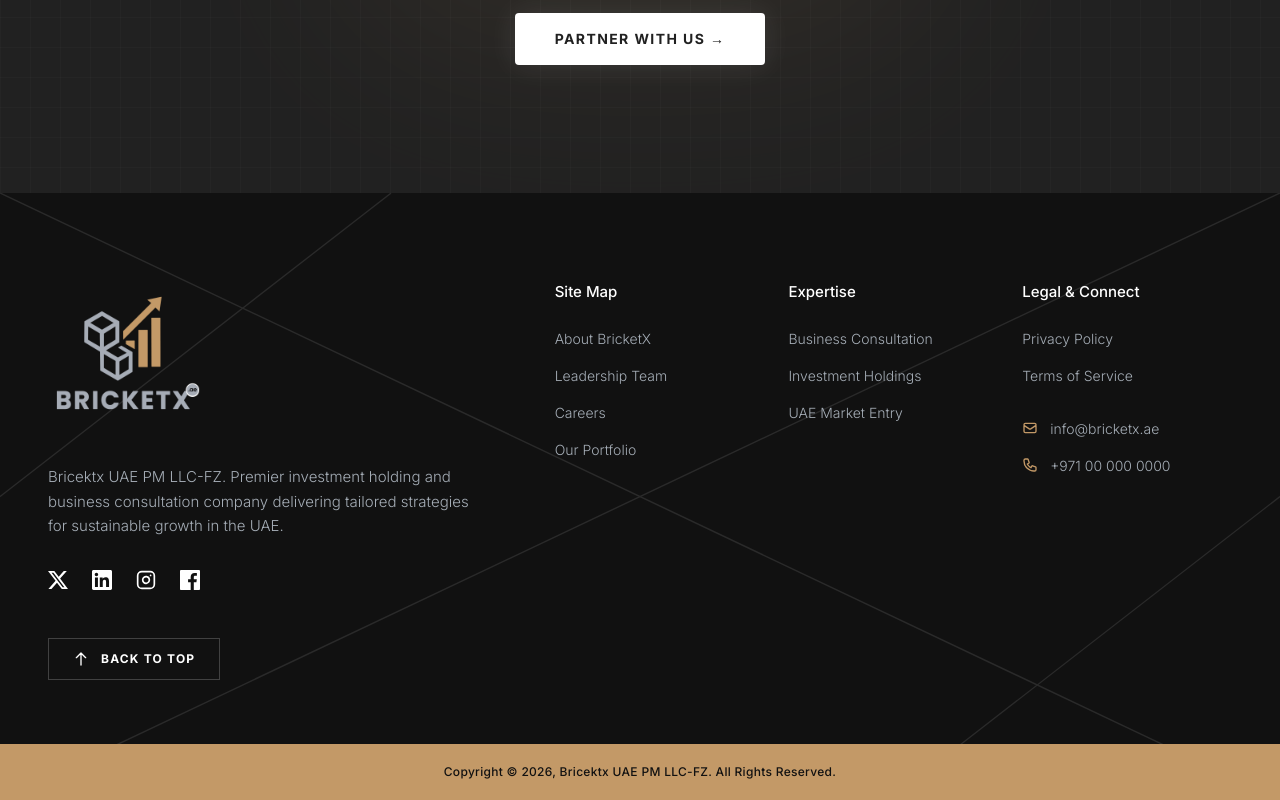
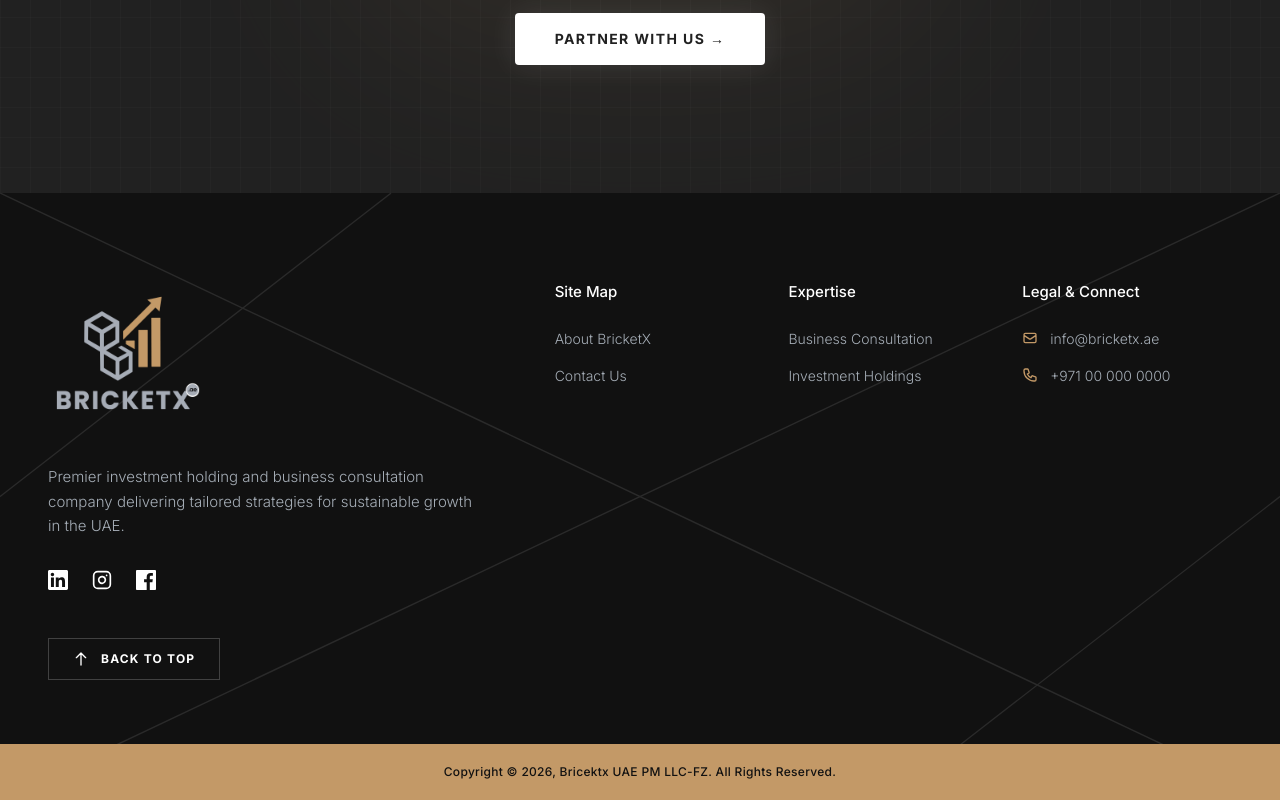
Before and after one commit to SyedZayan/Bricketx.ae, a Next.js app: page / in a window 1280 px wide. Shown: the part 3598-4398 px from the top of the page. Built offline with nearby package versions, Linux system fonts and the light colour scheme.

Commit message:
Social Links Updated

```diff
--- a/components/layout/Footer.tsx
+++ b/components/layout/Footer.tsx
@@ -2,6 +2,7 @@
 
 import Image from 'next/image';
 import Link from 'next/link';
+import { companyInfo } from '@/config/company';
 
 export default function Footer() {
   const currentYear = new Date().getFullYear();
@@ -33,35 +34,32 @@ export default function Footer() {
             <Link href="/" className="mb-8 inline-block">
                <Image
                 src="/images/BricketX UAE.png"
-                alt="BricketX UAE Logo"
+                alt={`${companyInfo.name} Logo`}
                 width={160}
                 height={55}
                 className="object-contain"
               />
             </Link>
 
-            {/* Bio */}
+            {/* Bio from Data File */}
             <p className="text-[var(--color-grey)] text-[15px] leading-relaxed font-light max-w-md mb-8">
-              Bricektx UAE PM LLC-FZ. Premier investment holding and business consultation company delivering tailored strategies for sustainable growth in the UAE.
+              {companyInfo.description}
             </p>
 
-            {/* Social Icons */}
+            {/* Social Icons using Data File (Removed inactive Twitter link) */}
             <div className="flex items-center gap-6 mb-12">
-              <a href="#" className="text-white hover:text-[var(--color-gold)] transition-colors">
-                <svg className="w-5 h-5" fill="currentColor" viewBox="0 0 24 24"><path d="M18.901 1.153h3.68l-8.04 9.19L24 22.846h-7.406l-5.8-7.584-6.638 7.584H.474l8.6-9.83L0 1.154h7.594l5.243 6.932ZM17.61 20.644h2.039L6.486 3.24H4.298Z"/></svg>
-              </a>
-              <a href="#" className="text-white hover:text-[var(--color-gold)] transition-colors">
+              <a href={companyInfo.socials.linkedin} target="_blank" rel="noopener noreferrer" className="text-white hover:text-[var(--color-gold)] transition-colors">
                 <svg className="w-5 h-5" fill="currentColor" viewBox="0 0 24 24"><path d="M20.447 20.452h-3.554v-5.569c0-1.328-.027-3.037-1.852-3.037-1.853 0-2.136 1.445-2.136 2.939v5.667H9.351V9h3.414v1.561h.046c.477-.9 1.637-1.85 3.37-1.85 3.601 0 4.267 2.37 4.267 5.455v6.286zM5.337 7.433c-1.144 0-2.063-.926-2.063-2.065 0-1.138.92-2.063 2.063-2.063 1.14 0 2.064.925 2.064 2.063 0 1.139-.925 2.065-2.064 2.065zm1.782 13.019H3.555V9h3.564v11.452zM22.225 0H1.771C.792 0 0 .774 0 1.729v20.542C0 23.227.792 24 1.771 24h20.451C23.2 24 24 23.227 24 22.271V1.729C24 .774 23.2 0 22.222 0h.003z"/></svg>
               </a>
-              <a href="#" className="text-white hover:text-[var(--color-gold)] transition-colors">
+              <a href={companyInfo.socials.instagram} target="_blank" rel="noopener noreferrer" className="text-white hover:text-[var(--color-gold)] transition-colors">
                  <svg className="w-5 h-5" fill="none" stroke="currentColor" strokeWidth="2" strokeLinecap="round" strokeLinejoin="round" viewBox="0 0 24 24"><rect x="2" y="2" width="20" height="20" rx="5" ry="5"></rect><path d="M16 11.37A4 4 0 1 1 12.63 8 4 4 0 0 1 16 11.37z"></path><line x1="17.5" y1="6.5" x2="17.51" y2="6.5"></line></svg>
               </a>
-              <a href="#" className="text-white hover:text-[var(--color-gold)] transition-colors">
+              <a href={companyInfo.socials.facebook} target="_blank" rel="noopener noreferrer" className="text-white hover:text-[var(--color-gold)] transition-colors">
                 <svg className="w-5 h-5" fill="currentColor" viewBox="0 0 24 24"><path d="M22.675 0H1.325C.593 0 0 .593 0 1.325v21.351C0 23.407.593 24 1.325 24H12.82v-9.294H9.692v-3.622h3.128V8.413c0-3.1 1.893-4.788 4.659-4.788 1.325 0 2.463.099 2.795.143v3.24l-1.918.001c-1.504 0-1.795.715-1.795 1.763v2.313h3.587l-.467 3.622h-3.12V24h6.116c.73 0 1.323-.593 1.323-1.325V1.325C24 .593 23.407 0 22.675 0z"/></svg>
               </a>
             </div>
 
-            {/* Back To Top Button - Full width on mobile, auto on desktop */}
+            {/* Back To Top Button */}
             <button
               onClick={scrollToTop}
               className="group flex items-center justify-center lg:justify-start gap-3 border border-white/20 px-6 py-4 lg:py-3 text-xs font-bold uppercase tracking-widest text-white hover:bg-white hover:text-black transition-all duration-300 w-full lg:w-auto"
@@ -71,17 +69,18 @@ export default function Footer() {
             </button>
           </div>
 
-          {/* RIGHT SIDE: Link Grids - 1 column on mobile, 2 on tablet, 3 on desktop */}
-          <div className="lg:col-span-7 grid grid-cols-1 sm:grid-cols-2 md:grid-cols-3 gap-12 lg:gap-6 pt-4 lg:pt-2 border-t border-white/10 lg:border-t-0">
+          {/* RIGHT SIDE: Link Grids */}
+          <div className="lg:col-span-7 grid grid-cols-1 sm:grid-cols-2 md:grid-cols-3 gap-12 lg:gap-6 pt-8 lg:pt-2 border-t border-white/10 lg:border-t-0 mt-8 lg:mt-0">
 
             {/* Site Map / Company */}
             <div>
               <h4 className="text-white font-medium mb-6 text-[15px]">Site Map</h4>
               <ul className="space-y-4 text-[14px] text-[var(--color-grey)] font-light">
                 <li><Link href="/about" className="hover:text-[var(--color-gold)] transition-colors">About BricketX</Link></li>
-                <li><Link href="/leadership" className="hover:text-[var(--color-gold)] transition-colors">Leadership Team</Link></li>
-                <li><Link href="/careers" className="hover:text-[var(--color-gold)] transition-colors">Careers</Link></li>
-                <li><Link href="/portfolio" className="hover:text-[var(--color-gold)] transition-colors">Our Portfolio</Link></li>
+                <li><Link href="/contact" className="hover:text-[var(--color-gold)] transition-colors">Contact Us</Link></li>
+                {/* <li><Link href="/leadership" className="hover:text-[var(--color-gold)] transition-colors">Leadership Team</Link></li> */}
+                {/* <li><Link href="/careers" className="hover:text-[var(--color-gold)] transition-colors">Careers</Link></li> */}
+                {/* <li><Link href="/portfolio" className="hover:text-[var(--color-gold)] transition-colors">Our Portfolio</Link></li> */}
               </ul>
             </div>
 
@@ -91,20 +90,20 @@ export default function Footer() {
               <ul className="space-y-4 text-[14px] text-[var(--color-grey)] font-light">
                 <li><Link href="/consultation" className="hover:text-[var(--color-gold)] transition-colors">Business Consultation</Link></li>
                 <li><Link href="/investments" className="hover:text-[var(--color-gold)] transition-colors">Investment Holdings</Link></li>
-                <li><Link href="/market-entry" className="hover:text-[var(--color-gold)] transition-colors">UAE Market Entry</Link></li>
+                {/* <li><Link href="/market-entry" className="hover:text-[var(--color-gold)] transition-colors">UAE Market Entry</Link></li> */}
               </ul>
             </div>
 
-            {/* Legal & Connect */}
+            {/* Legal & Connect using Data File */}
             <div className="sm:col-span-2 md:col-span-1">
               <h4 className="text-white font-medium mb-6 text-[15px]">Legal & Connect</h4>
-              <ul className="space-y-4 text-[14px] text-[var(--color-grey)] font-light mb-8">
+              {/* <ul className="space-y-4 text-[14px] text-[var(--color-grey)] font-light mb-8">
                 <li><Link href="/privacy" className="hover:text-[var(--color-gold)] transition-colors">Privacy Policy</Link></li>
                 <li><Link href="/terms" className="hover:text-[var(--color-gold)] transition-colors">Terms of Service</Link></li>
-              </ul>
+              </ul> */}
               <ul className="space-y-4 text-[14px] text-[var(--color-grey)] font-light">
-                <li><a href="mailto:info@bricketx.ae" className="hover:text-[var(--color-gold)] transition-colors flex items-center gap-3"><svg className="w-4 h-4 text-[var(--color-gold)] flex-shrink-0" fill="none" stroke="currentColor" viewBox="0 0 24 24"><path strokeLinecap="round" strokeLinejoin="round" strokeWidth="2" d="M3 8l7.89 5.26a2 2 0 002.22 0L21 8M5 19h14a2 2 0 002-2V7a2 2 0 00-2-2H5a2 2 0 00-2 2v10a2 2 0 002 2z"></path></svg> <span className="truncate">info@bricketx.ae</span></a></li>
-                <li><a href="tel:+971000000000" className="hover:text-[var(--color-gold)] transition-colors flex items-center gap-3"><svg className="w-4 h-4 text-[var(--color-gold)] flex-shrink-0" fill="none" stroke="currentColor" viewBox="0 0 24 24"><path strokeLinecap="round" strokeLinejoin="round" strokeWidth="2" d="M3 5a2 2 0 012-2h3.28a1 1 0 01.948.684l1.498 4.493a1 1 0 01-.502 1.21l-2.257 1.13a11.042 11.042 0 005.516 5.516l1.13-2.257a1 1 0 011.21-.502l4.493 1.498a1 1 0 01.684.949V19a2 2 0 01-2 2h-1C9.716 21 3 14.284 3 6V5z"></path></svg> +971 00 000 0000</a></li>
+                <li><a href={`mailto:${companyInfo.contact.email}`} className="hover:text-[var(--color-gold)] transition-colors flex items-center gap-3"><svg className="w-4 h-4 text-[var(--color-gold)] flex-shrink-0" fill="none" stroke="currentColor" viewBox="0 0 24 24"><path strokeLinecap="round" strokeLinejoin="round" strokeWidth="2" d="M3 8l7.89 5.26a2 2 0 002.22 0L21 8M5 19h14a2 2 0 002-2V7a2 2 0 00-2-2H5a2 2 0 00-2 2v10a2 2 0 002 2z"></path></svg> <span className="truncate">{companyInfo.contact.email}</span></a></li>
+                <li><a href={`tel:${companyInfo.contact.phone.replace(/\s+/g, '')}`} className="hover:text-[var(--color-gold)] transition-colors flex items-center gap-3"><svg className="w-4 h-4 text-[var(--color-gold)] flex-shrink-0" fill="none" stroke="currentColor" viewBox="0 0 24 24"><path strokeLinecap="round" strokeLinejoin="round" strokeWidth="2" d="M3 5a2 2 0 012-2h3.28a1 1 0 01.948.684l1.498 4.493a1 1 0 01-.502 1.21l-2.257 1.13a11.042 11.042 0 005.516 5.516l1.13-2.257a1 1 0 011.21-.502l4.493 1.498a1 1 0 01.684.949V19a2 2 0 01-2 2h-1C9.716 21 3 14.284 3 6V5z"></path></svg> {companyInfo.contact.phone}</a></li>
               </ul>
             </div>
 
@@ -116,7 +115,7 @@ export default function Footer() {
       <div className="w-full bg-[var(--color-gold)] py-5 relative z-20">
         <div className="max-w-[90rem] mx-auto px-6 md:px-12 text-center">
           <p className="text-[#111111] text-[11px] md:text-xs font-medium tracking-wide">
-            Copyright &copy; {currentYear}, Bricektx UAE PM LLC-FZ. All Rights Reserved.
+            Copyright &copy; {currentYear}, {companyInfo.legalName}. All Rights Reserved.
           </p>
         </div>
       </div>
--- /dev/null
+++ b/config/company.ts
@@ -0,0 +1,17 @@
+export const companyInfo = {
+  name: "BricketX UAE",
+  legalName: "Bricektx UAE PM LLC-FZ",
+  description: "Premier investment holding and business consultation company delivering tailored strategies for sustainable growth in the UAE.",
+  contact: {
+    email: "info@bricketx.ae",
+    phone: "+971 00 000 0000",
+    address: "Dubai, United Arab Emirates (Insert Specific Zone/Address)",
+  },
+  socials: {
+    facebook: "https://www.facebook.com/bricketx/",
+    instagram: "https://www.instagram.com/bricketx",
+    linkedin: "https://www.linkedin.com/company/bricketx-uae",
+    // Leave X (Twitter) as "#" for now until you have a link
+    twitter: "#",
+  }
+};
```
